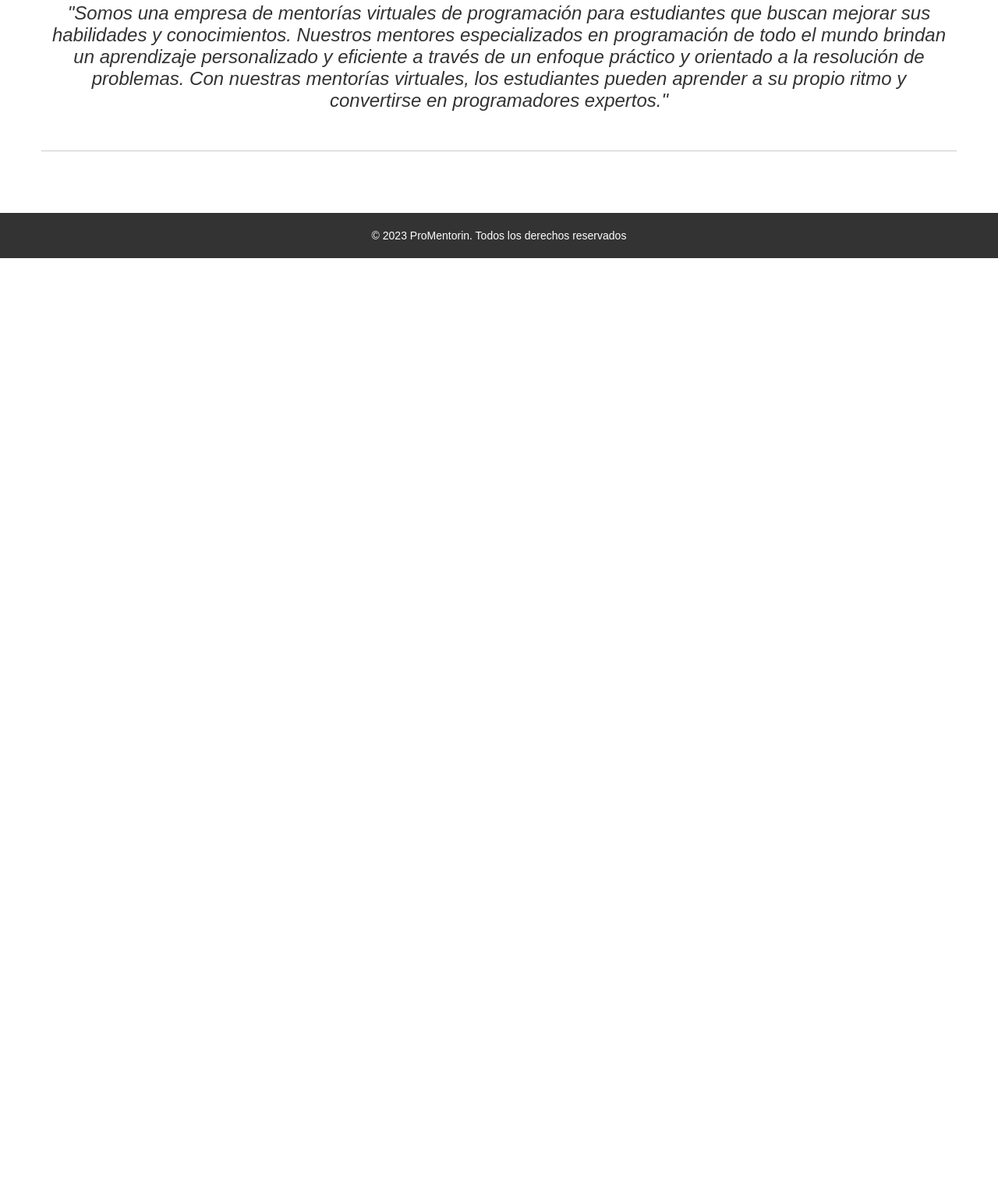
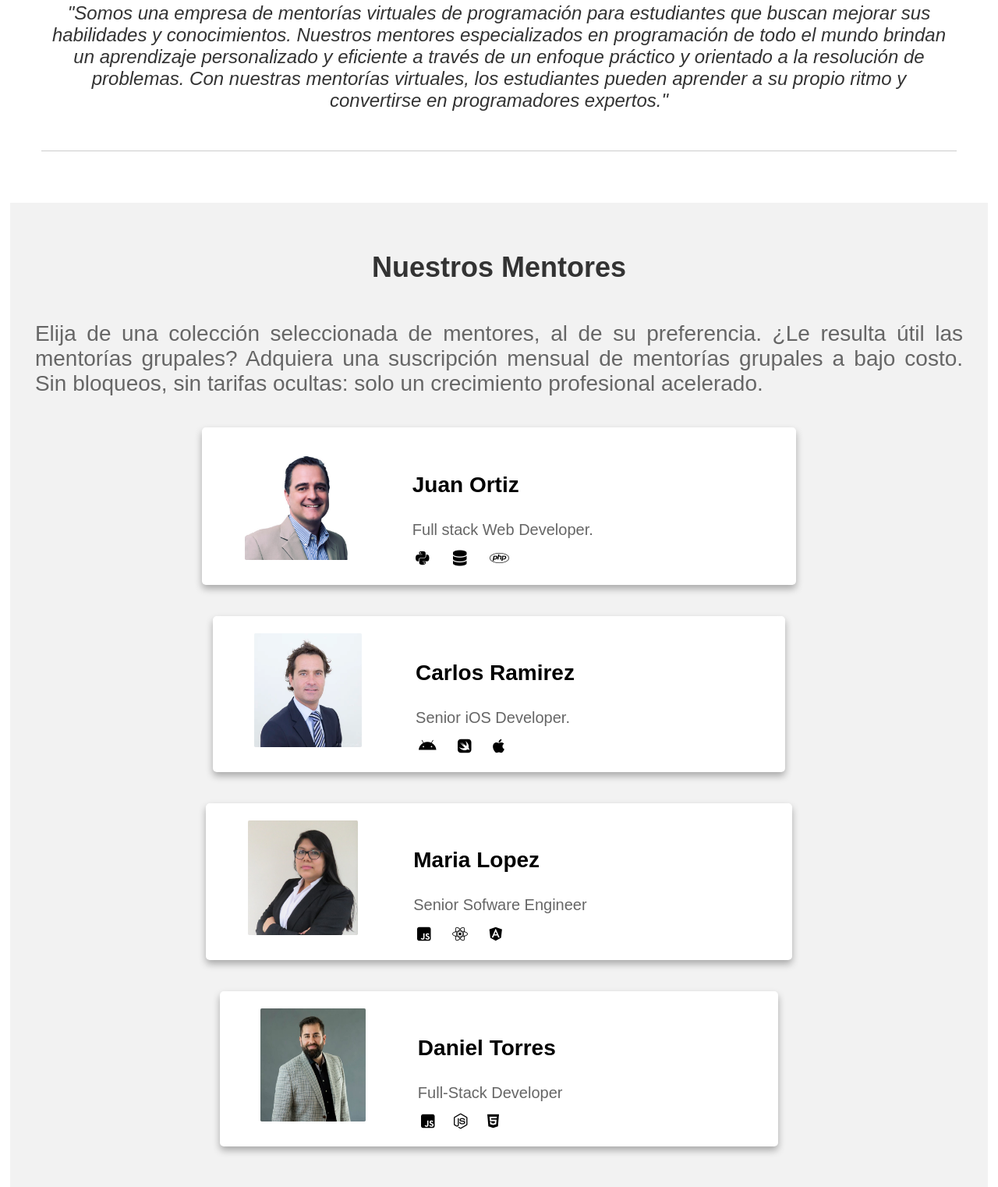
Before and after one commit to ProMentoring/ProMentoring-Landing-Page, a plain HTML site: page src/index.html in a window 1280 px wide. Shown: the part 870-2392 px from the top of the page at 78% size. Before the commit the page ends 1201 px from the top, so only its background shows below. Drawn offline with Linux system fonts and the light colour scheme.

Commit message:
feat: Se aplicaron los estilos al section 'mentors' y se añadio contenido

```diff
--- a/src/css/styles.css
+++ b/src/css/styles.css
@@ -37,18 +37,72 @@ section {
      min-height: 100%;
 }
 
-/* Estilos para el footer */
-footer {
-     background-color: #333;
-     color: #fff;
-     padding: 20px;
-     text-align: center;
-     margin-top: auto;
+hr {
+     border: none;
+     border-top: 1px solid #ccc;
+     margin-top: 30px;
 }
 
-footer span {
-     font-size: 14px;
+/* Estilos para el navBar */
+.navbar {
+     align-items: center;
+     justify-content: space-between;
+     color: #fff;
+     padding: 10px;
 }
+
+.logo {
+     width: 10%;
+     color: white;
+     display: flex;
+     justify-content: space-between;
+     align-items: center;
+}
+
+.logo a {
+     align-items: center;
+     text-decoration: none;
+     color: white;
+     display: inline-block;
+     margin-right: 10px;
+}
+
+.logo a:hover {
+     color: #104C72;
+}
+
+.logo img {
+     max-width: 50px;
+     vertical-align: middle;
+}
+
+.logo h1 {
+     font-size: 35px;
+     margin: 0;
+     font-weight: bold;
+}
+
+.pages-indixes {
+     width: 40%;
+     color: white;
+     display: flex;
+     justify-content: space-around;
+     align-items: center;
+}
+
+.pages-indixes a {
+     text-decoration: none;
+     color: white;
+}
+
+.pages-indixes a:hover {
+     color: #104C72;
+}
+
+.pages-indixes a:last-child {
+     margin-right: 0;
+}
+
 
 /* Estilos para la sección "introduction" */
 .introduction {
@@ -123,11 +177,7 @@ footer span {
      box-shadow: 0 5px 10px rgba(0, 0, 0, 0.3);
 }
 
-hr {
-     border: none;
-     border-top: 1px solid #ccc;
-     margin-top: 30px;
-}
+
 
 /* Estilos para la sección "description" */
 #description {
@@ -142,62 +192,99 @@ hr {
      margin-bottom: 20px;
 }
 
-/* Estilos para el navBar */
-.navbar {
-     align-items: center;
-     justify-content: space-between;
-     color: #fff;
-     padding: 10px;
+/* Estilos para la seccion "mentors" */
+/* Estilos para la sección "mentors" */
+#mentors {
+     padding: 20px;
+     margin: 0;
+     background-color: #f2f2f2;
 }
 
-.logo {
-     width: 10%;
-     color: white;
-     display: flex;
-     justify-content: space-between;
-     align-items: center;
+#mentors h2 {
+     font-size: 36px;
+     color: #333;
+     margin-bottom: 20px;
+     text-align: center;
 }
 
-.logo a {
-     align-items: center;
-     text-decoration: none;
-     color: white;
-     display: inline-block;
-     margin-right: 10px;
+#mentors p {
+     font-size: 28px;
+     color: #666;
+     margin-bottom: 20px;
+     text-align: justify;
 }
 
-.logo a:hover {
-     color: #104C72;
+
+.mentors-list {
+     display: inline-flex;
+     flex-wrap: wrap;
+     justify-content: space-around;
+     align-items: baseline;
 }
 
-.logo img {
-     max-width: 50px;
-     vertical-align: middle;
+.mentor {
+     background-color: #fff;
+     box-shadow: 0 5px 10px rgba(0, 0, 0, 0.3);
+     border-radius: 5px;
+     padding: 15px;
+     margin: 20px;
+
 }
 
-.logo h1 {
-     font-size: 35px;
-     margin: 0;
-     font-weight: bold;
+.mentor-content img {
+     max-width: 20%;
+     margin-bottom: 10px;
+     transition: transform 0.3s ease, box-shadow 0.3s ease;
+     -webkit-border-radius: 1.2%;
+     -moz-border-radius: 1.2%;
+     -ms-border-radius: 1.2%;
+     -o-border-radius: 1.2%;
+     border-radius: 1.2%;
 }
 
-.pages-indixes {
-     width: 40%;
-     color: white;
-     display: flex;
-     justify-content: space-around;
-     align-items: center;
+
+.mentor-content img:hover {
+     transform: scale(1.1);
+     box-shadow: 0 5px 10px rgba(0, 0, 0, 0.3);
 }
 
-.pages-indixes a {
-     text-decoration: none;
-     color: white;
+
+
+.mentor-items h3 {
+     font-size: 28px;
+     margin-bottom: 10px;
 }
 
-.pages-indixes a:hover {
-     color: #104C72;
+.mentor-content {
+     justify-content: space-around;
 }
 
-.pages-indixes a:last-child {
-     margin-right: 0;
+.mentor-items p {
+     font-size: 20px !important;
+     color: #666;
+     margin-bottom: 10px;
 }
+
+.mentor-items {
+     align-items: start;
+     justify-content: center;
+     width: 60%;
+}
+
+.icons {
+     justify-content: space-between;
+     gap: 50%;
+}
+
+/* Estilos para el footer */
+footer {
+     background-color: #333;
+     color: #fff;
+     padding: 20px;
+     text-align: center;
+     margin-top: auto;
+}
+
+footer span {
+     font-size: 14px;
+}
--- a/src/index.html
+++ b/src/index.html
@@ -8,6 +8,7 @@
      <title>ProMentoring</title>
      <link rel="stylesheet" href="css/styles.css">
 </head>
+<script src="https://kit.fontawesome.com/c9c206d8a8.js" crossorigin="anonymous"></script>
 
 <body>
      <header>
@@ -55,13 +56,82 @@
                          su propio ritmo y convertirse en programadores expertos."</p>
                </div>
                <hr />
-
           </section>
           <br>
           <section id="mentors">
+               <div class="container-col">
+                    <h2>Nuestros Mentores</h2>
 
+                    <p>
+                         Elija de una colección seleccionada de mentores, al de su preferencia. ¿Le resulta útil las
+                         mentorías grupales?
+                         Adquiera una suscripción mensual de mentorías grupales a bajo costo. Sin bloqueos, sin tarifas
+                         ocultas: solo un
+                         crecimiento profesional acelerado.
+                    </p>
+                    <div class="mentors-list">
+                         <article class="mentor">
+                              <div class="container-row mentor-content">
+                                   <img src="assets/mentor1.jfif" alt="">
+                                   <div class="container-col mentor-items">
+                                        <h3>Juan Ortiz</h3>
+                                        <p>Full stack Web Developer.</p>
+                                        <div class="container-row icons">
+                                             <i class="fa-brands fa-python fa-beat fa-lg"></i>
+                                             <i class="fa-solid fa-database fa-beat fa-lg"></i>
+                                             <i class="fa-brands fa-php fa-beat fa-lg"></i>
+                                        </div>
+                                   </div>
+                              </div>
+                         </article>
+                         <article class="mentor">
+                              <div class="container-row mentor-content">
+                                   <img src="assets/mentor2.webp" alt="">
+                                   <div class="container-col mentor-items">
+                                        <h3>Carlos Ramirez</h3>
+                                        <p>Senior iOS Developer.</p>
+                                        <div class="container-row icons">
+                                             <i class="fa-brands fa-android fa-beat fa-lg"></i>
+                                             <i class="fa-brands fa-swift fa-beat fa-lg"></i>
+                                             <i class="fa-brands fa-apple fa-beat fa-lg"></i>
+                                        </div>
+                                   </div>
+                              </div>
+                         </article>
+                         <article class="mentor">
+                              <div class="container-row mentor-content">
+                                   <img src="assets/mentor3.jfif" alt="">
+                                   <div class="container-col mentor-items">
+                                        <h3>Maria Lopez</h3>
+                                        <p>Senior Sofware Engineer</p>
+                                        <div class="container-row icons">
+                                             <i class="fa-brands fa-square-js fa-beat fa-lg"></i>
+                                             <i class="fa-brands fa-react fa-beat fa-lg"></i>
+                                             <i class="fa-brands fa-angular fa-beat fa-lg"></i>
+                                        </div>
+                                   </div>
+                              </div>
+                         </article>
+                         <article class="mentor">
+                              <div class="container-row mentor-content">
+                                   <img src="assets/mentor4.jpg" alt="">
+                                   <div class="container-col mentor-items">
+                                        <h3>Daniel Torres</h3>
+                                        <p>Full-Stack Developer</p>
+                                        <div class="container-row icons">
+                                             <i class="fa-brands fa-square-js fa-beat fa-lg"></i>
+                                             <i class="fa-brands fa-node-js fa-beat fa-lg"></i>
+                                             <i class="fa-brands fa-html5 fa-beat fa-lg"></i>
+                                        </div>
+                                   </div>
+                              </div>
+                         </article>
+                    </div>
+               </div>
           </section>
+
           <section id="prices">
+               <hr />
 
           </section>
      </div>
```
Also changed, not shown: src/assets/mentor1.jfif (added), src/assets/mentor2.webp (added), src/assets/mentor3.jfif (added), src/assets/mentor4.jpg (added).
